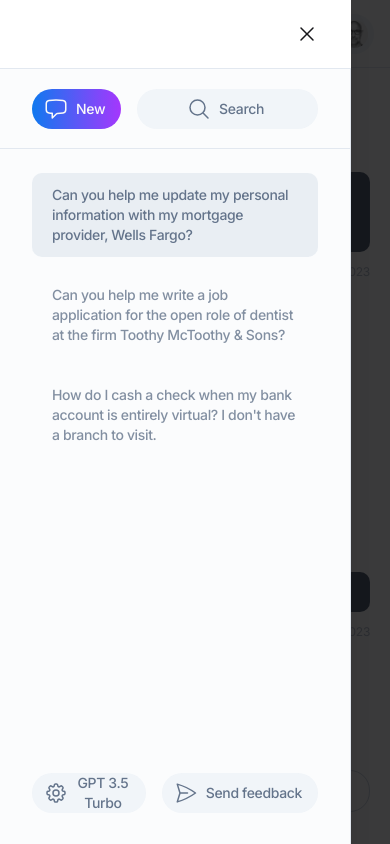
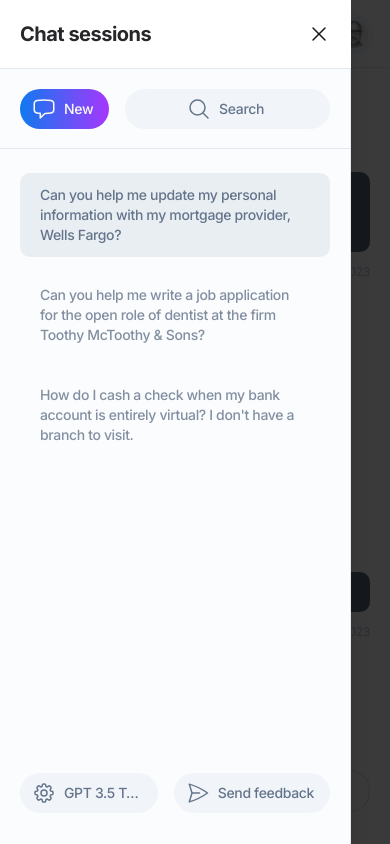
Before and after one commit to goodeyelabs/gpt-chatster, a Next.js app: page / in a window 390 px wide. Both pictures are taken after a click on the element 28 px from the left and 33 px from the top of the page. Built offline with nearby package versions, Linux system fonts and the light colour scheme.

Commit message:
extra responsive changes

```diff
--- a/src/components/banner.tsx
+++ b/src/components/banner.tsx
@@ -23,7 +23,7 @@ export default function Banner() {
     const dispatch = useAppDispatch();
 
     return (
-        <div className='grid gap-4 grid-rows-[1fr] grid-cols-[auto_1fr] grid-flow-col justify-start px-8 border-b border-slate-200 dark:border-neutral-800/80'>
+        <div className='grid gap-4 grid-rows-[1fr] grid-cols-[auto_1fr] grid-flow-col justify-start px-5 sm:px-8 border-b border-slate-200 dark:border-neutral-800/80'>
             <div className='grid grid-flow-col gap-3 items-center select-none cursor-pointer'>
                 <ChatButton onClick={() => dispatch(addSession())} />
             </div>
--- a/src/components/button.tsx
+++ b/src/components/button.tsx
@@ -21,7 +21,7 @@ function Button({ icon, text, classProp, onClick, noBackground }:buttonProps) {
             {styledIcon}
             {
                 text &&
-                    <span>{text}</span>
+                    <span className='truncate'>{text}</span>
             }
         </button>
     )
--- a/src/components/header.tsx
+++ b/src/components/header.tsx
@@ -34,7 +34,7 @@ function Header() {
         <div className='grid col-span-full bg-white dark:bg-zinc-900 h-full sticky top-0 border-b border-slate-200 dark:border-neutral-800/80 px-4 sm:px-8'>
             <div className='grid h-full w-full mx-auto max-w-10xl items-center justify-items-start grid-cols-[1fr_auto]'>
                 <div className='grid md:hidden items-center grid-flow-col gap-3'>
-                    <Overlay overlayType={'drawer-left'} content={<SideBar />}>
+                    <Overlay overlayType={'drawer-left'} title='Chat sessions' content={<SideBar />}>
                         <div className='group transition-all duration-75 items-center cursor-pointer grid select-none'>
                             <Bars3Icon className="h-6 w-6 text-zinc-800 dark:text-zinc-300 group-hover:text-blue-400" />
                         </div>
--- a/src/components/overlay.tsx
+++ b/src/components/overlay.tsx
@@ -56,7 +56,7 @@ export default function Overlay({ children, content, overlayType, title }:overla
 
     function Header() {
         return (
-            <div className='grid grid-rows-[4.25rem] grid-cols-[auto_1fr] grid-flow-col items-center justify-between justify-items-end px-8 border-b border-slate-200 dark:border-neutral-800/80'>
+            <div className='grid grid-rows-[4.25rem] grid-cols-[auto_1fr] grid-flow-col items-center justify-between justify-items-end px-5 sm:px-8 border-b border-slate-200 dark:border-neutral-800/80'>
                 <div className='group grid col-start-1 row-start-1 grid-flow-col gap-2 items-center justify-start select-none cursor-pointer'>
                     <p className='truncate text-zinc-800 dark:text-neutral-300 font-bold text-xl tracking-tight'>{title}</p>
                 </div>
@@ -69,7 +69,7 @@ export default function Overlay({ children, content, overlayType, title }:overla
 
     function PopupHeader() {
         return (
-            <div className='grid grid-rows-[4.25rem] grid-cols-[auto_1fr] grid-flow-col items-center justify-between justify-items-end px-8 border-b border-slate-200 dark:border-neutral-800/80'>
+            <div className='grid grid-rows-[4.25rem] grid-cols-[auto_1fr] grid-flow-col items-center justify-between justify-items-end px-5 sm:px-8 border-b border-slate-200 dark:border-neutral-800/80'>
                 <div className='group grid col-start-1 row-start-1 grid-flow-col gap-2 items-center justify-start select-none cursor-pointer'>
                     <p className='truncate text-zinc-800 dark:text-neutral-300 font-bold text-xl tracking-tight'>{title}</p>
                 </div>
--- a/src/components/sessions.tsx
+++ b/src/components/sessions.tsx
@@ -24,7 +24,7 @@ export default function Sessions() {
         output = output.reverse()
 
         return (
-            <div className='grid content-start gap-4 px-8 py-6 h-full overflow-y-auto'>
+            <div className='grid content-start gap-4 px-5 sm:px-8 py-6 h-full overflow-y-auto'>
                 {
                     sessions && Object.keys(sessions).sort((a,b) => Number(b) - Number(a)).map((s:string, s_index:number) => {
                         let name = 'New chat session'
--- a/src/components/side-footer.tsx
+++ b/src/components/side-footer.tsx
@@ -26,7 +26,7 @@ function FeedbackMenu() {
 
 export default function SideFooter() {
     return (
-        <div className="px-8 py-8 grid grid-flow-col grid-cols-[1fr_auto] gap-4">
+        <div className="py-8 px-5 sm:px-8 grid grid-flow-col grid-cols-[1fr_auto] gap-4">
             <Overlay overlayType='popup' title='RedaxGPT settings' content={<SettingsMenu />}>
                 <Button text='GPT 3.5 Turbo' icon={<Cog8ToothIcon />} />
             </Overlay>
--- a/src/redux/sessionsReducer.ts
+++ b/src/redux/sessionsReducer.ts
@@ -111,7 +111,7 @@ const initialState: InitialState = {
                     },
                     6: {
                         timestamp: 1692200898,
-                        message: "That\'s perfect, I will do that. My niece Emily should be able to help me.",
+                        message: "That\'s perfect, I will do that. My sister-in-law Emily should be able to help me.",
                         author: 'user',
                     },
                     7: {
```
